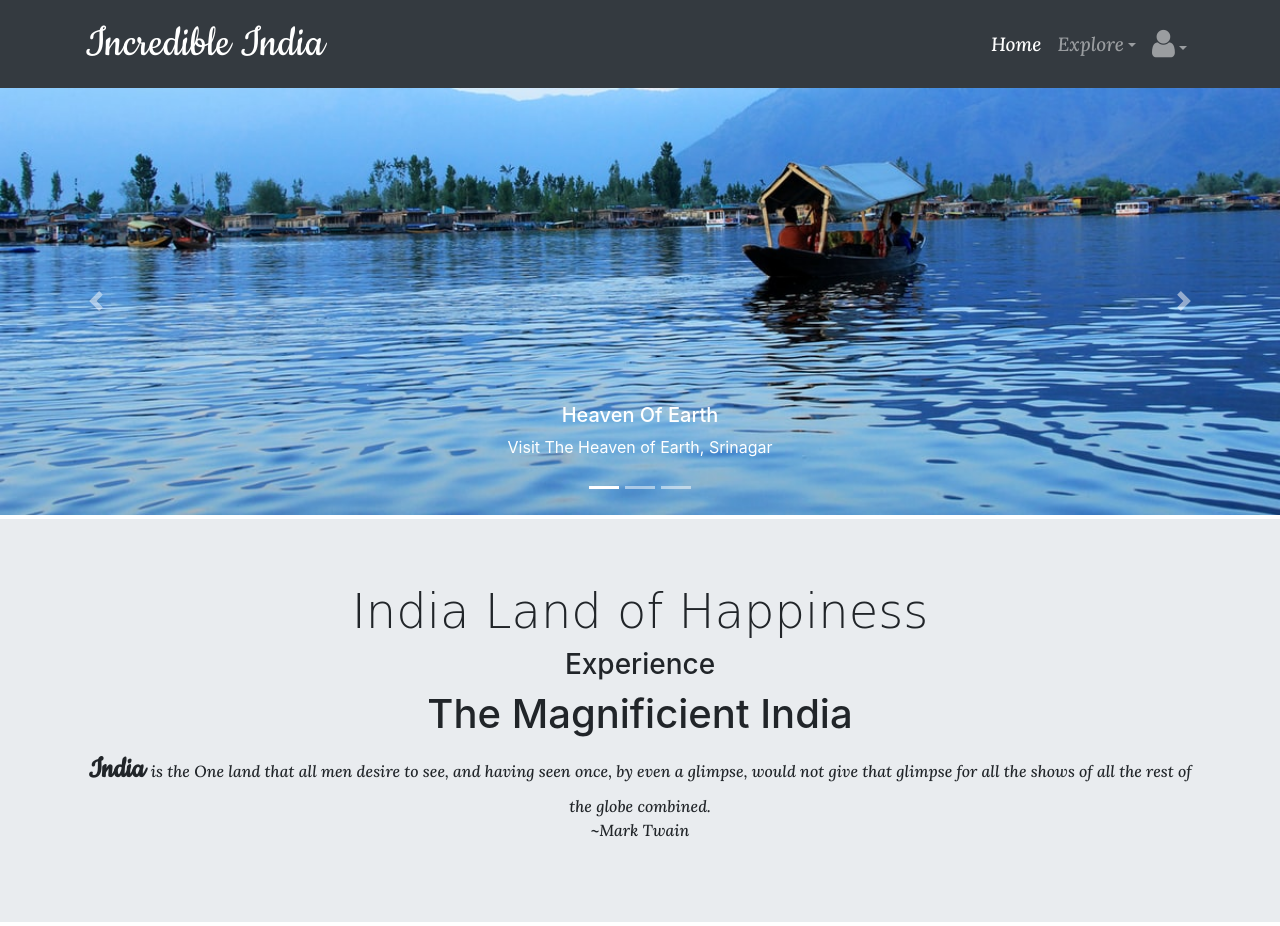
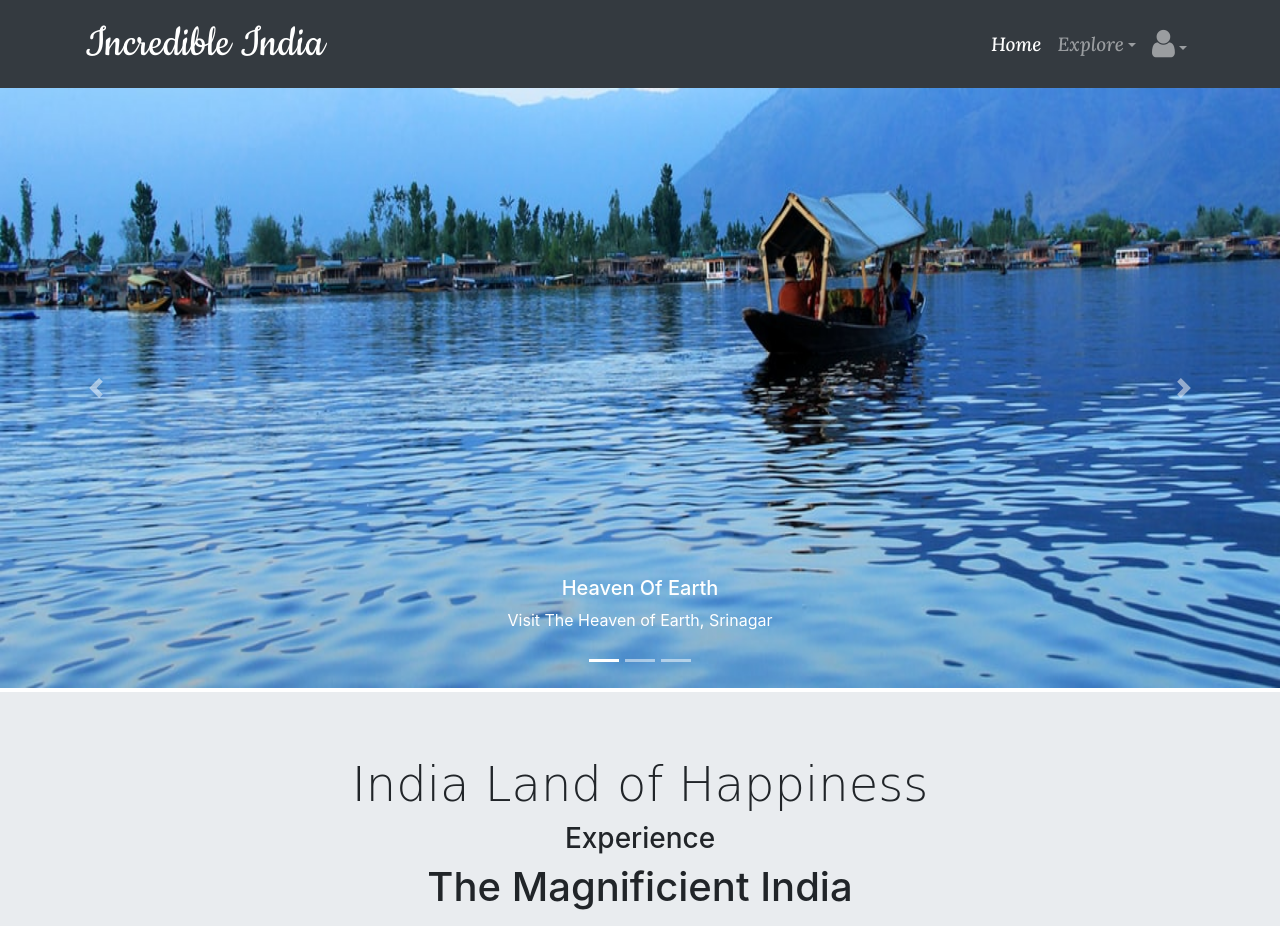
Before and after one commit to Aryasah/aryasah177, a Django app: page / in a window 1280 px wide. Shown: the top 926 px of the page. Run offline with Django 3.2, Linux system fonts and the light colour scheme; a user stored in the database is signed in; some libraries are stand-ins or nearby versions; some web fonts are replaced.

Commit message:
Update home.html

```diff
--- a/accounts/templates/accounts/home.html
+++ b/accounts/templates/accounts/home.html
@@ -32,7 +32,7 @@
     </ol>
     <div class="carousel-inner">
         <div class="carousel-item active">
-                <img src="{% static 'img/dallake.jpg' %}" class="d-block w-100" alt="...">
+                <img style="height:75vh" src="{% static 'img/dallake.jpg' %}" class="d-block w-100" alt="...">
 
         <div class="carousel-caption d-none d-md-block">
             <h5>Heaven Of Earth</h5>
@@ -40,7 +40,7 @@
         </div>
         </div>
         <div class="carousel-item">
-              <img src="{% static 'img/sports.jpg' %}" class="d-block w-100" alt="...">
+              <img style="height:75vh" src="{% static 'img/sports.jpg' %}" class="d-block w-100" alt="...">
 
         <div class="carousel-caption d-none d-md-block">
             <h5>Adventure Sports Of Kerala</h5>
@@ -48,7 +48,7 @@
         </div>
         </div>
         <div class="carousel-item">
-        <img src="{% static 'img/taj.jpg' %}" class="d-block w-100" alt="...">
+        <img style="height:75vh" src="{% static 'img/taj.jpg' %}" class="d-block w-100" alt="...">
         <div class="carousel-caption d-none d-md-block">
             <h5>The Taj Mahal</h5>
             <p>One of seven wonders of world, a symbol of love and devotion </p>
```
